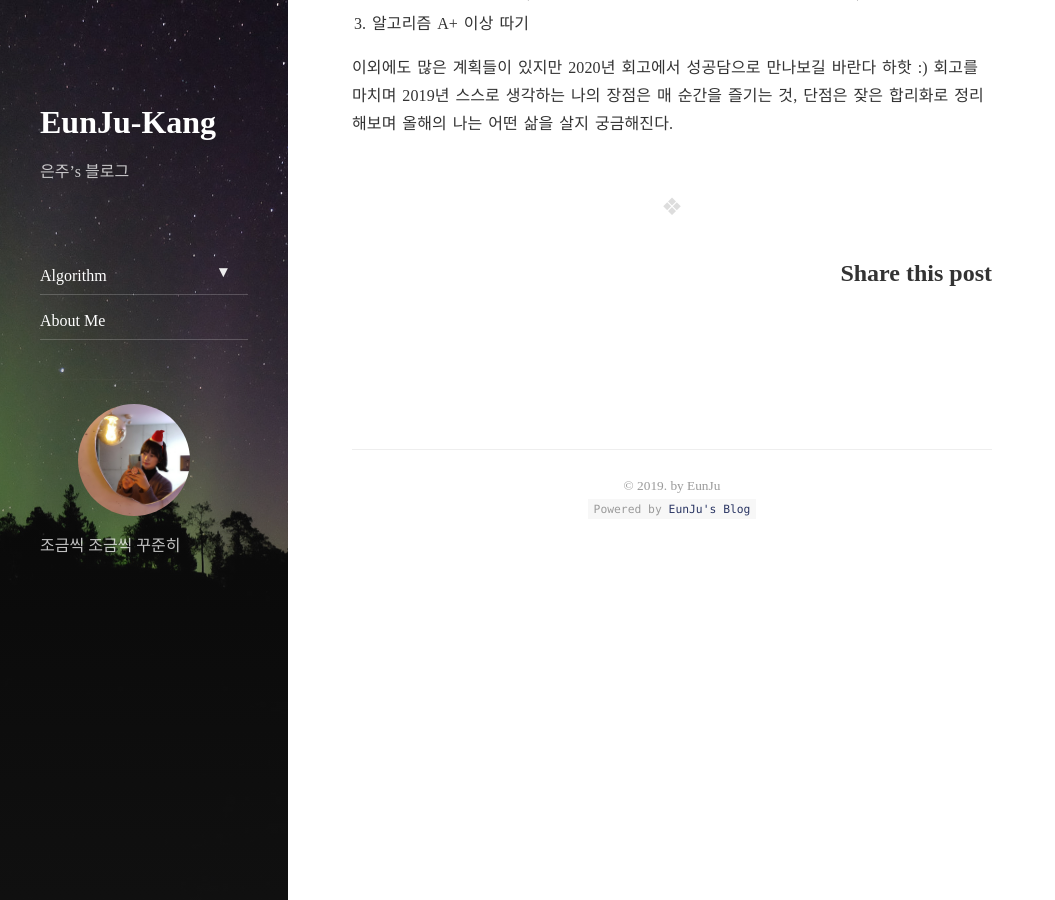
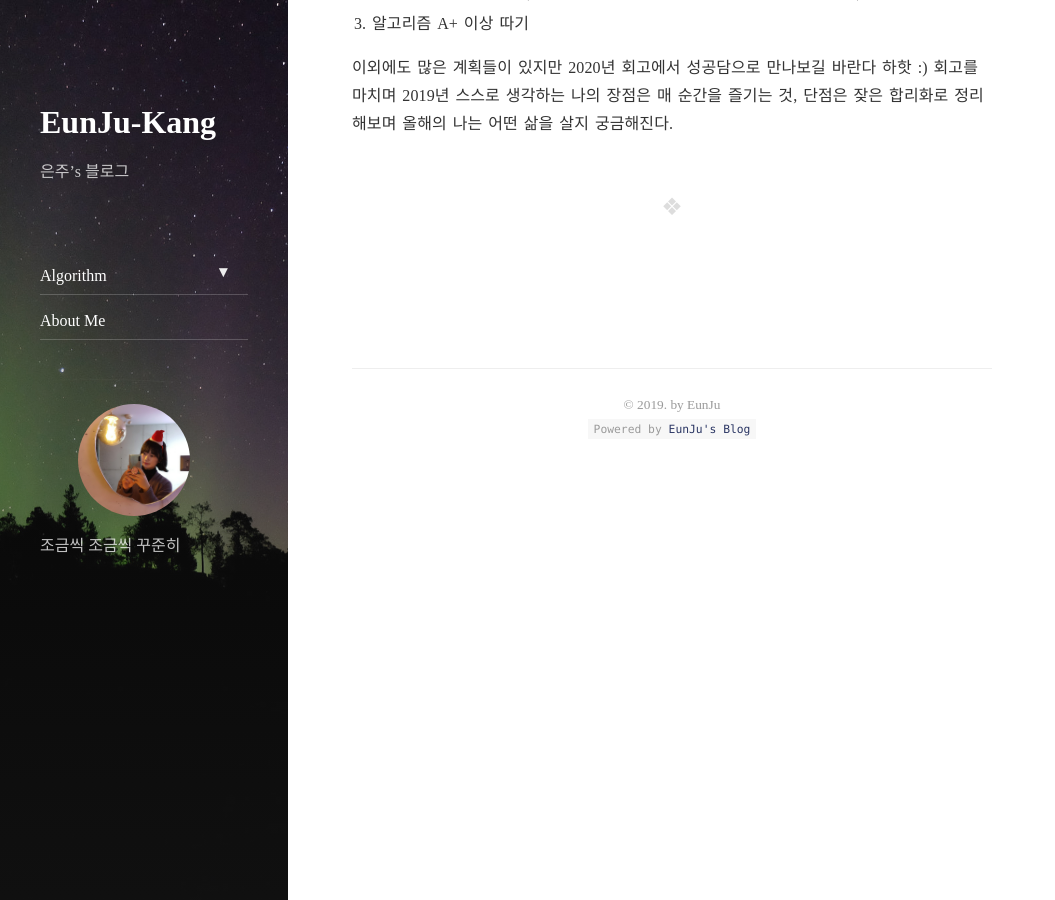
Before and after one commit to EunJu-Kang/EunJu-Kang.github.io, a Jekyll site: the page built from _posts/2020-01-12-2019회고.md, in a window 1280 px wide and 900 px high, scrolled down 2891 px. Shown: the whole window, without its empty margins (0-1055 px from the left). Built offline with Jekyll 4.4.1, drawn with Linux system fonts in a browser that asks for light colours; nearby versions of some CDN libraries.

Commit message:
Update post.html

```diff
--- a/_includes/post.html
+++ b/_includes/post.html
@@ -53,7 +53,7 @@
 {% unless include.link_title %}
   <hr class="dingbat" />
 
-  <div class="share">
+ <!-- <div class="share">
       <h2>Share this post</h2>
       <div class="share-body">
         <a href="http://twitter.com/share?text={{ page.title }}&amp;url={{ site.url }}{{ page.url }}"
@@ -67,6 +67,6 @@
             </span>
         </a>
     </div>
-  </div>
+  </div> -->
   <br/>
 {% endunless %}
```
